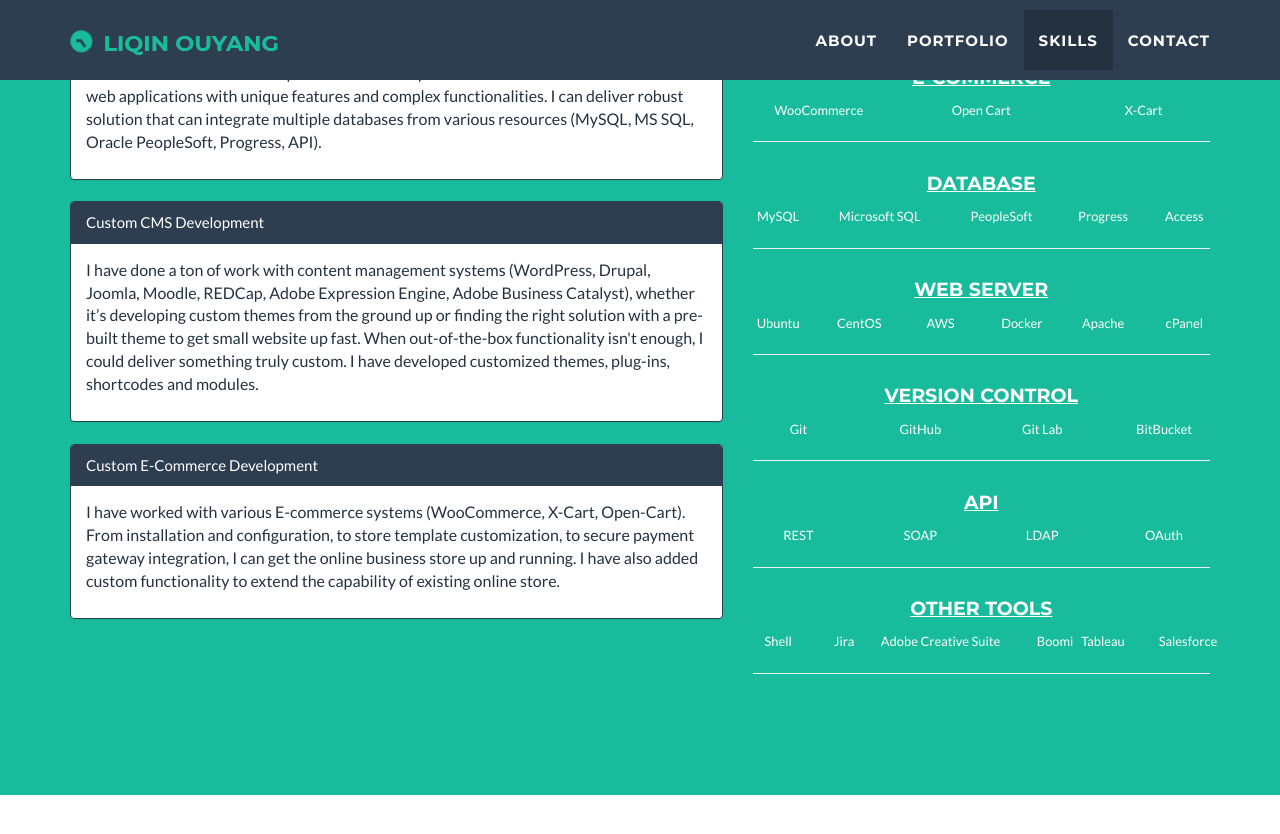
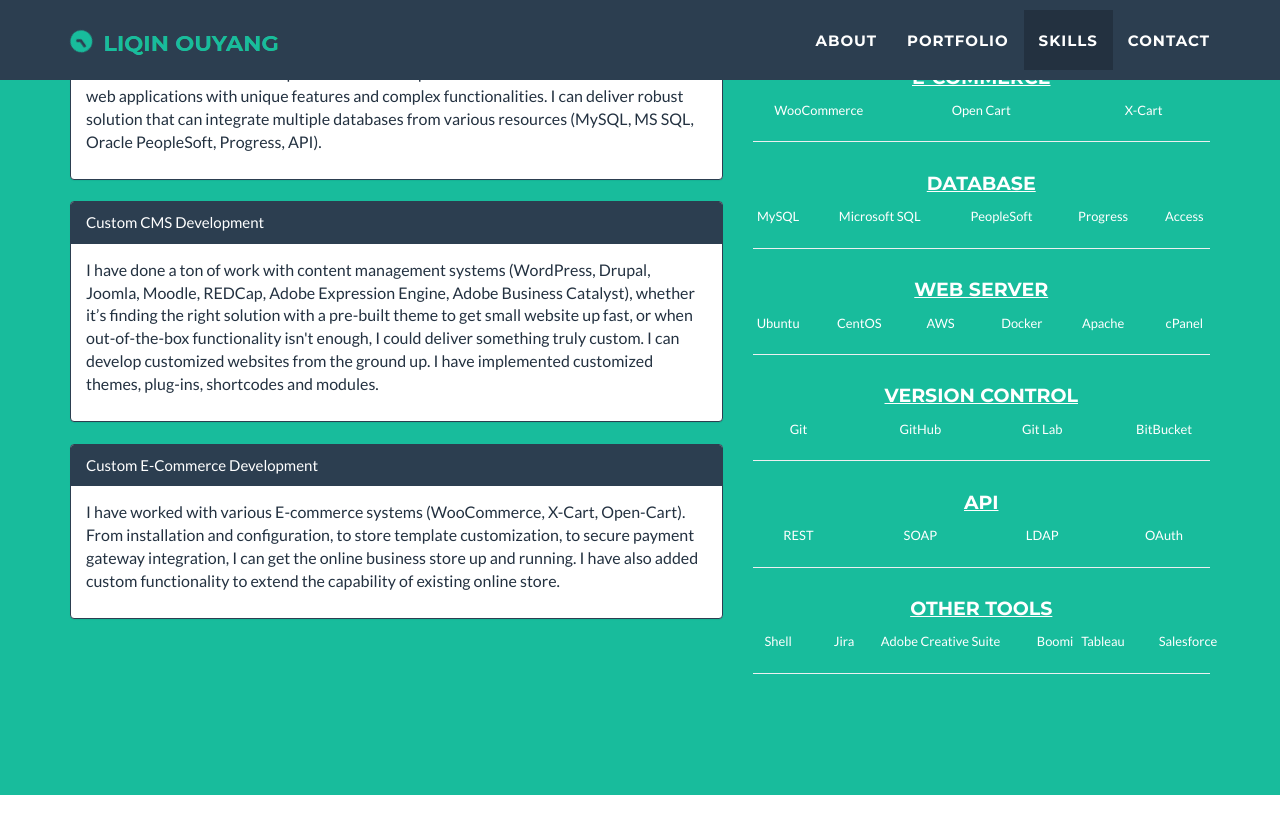
Before and after one commit to hbxtoylq/hbxtoylq.github.io, a Jekyll site: the page built from index.html, in a window 1280 px wide and 900 px high, scrolled down 3512 px. Shown: the top 834 px of the window. Built offline with Jekyll 4.4.1, drawn with Linux system fonts in a browser that asks for light colours; nearby versions of some CDN libraries.

Commit message:
Update about.html

```diff
--- a/_includes/about.html
+++ b/_includes/about.html
@@ -35,9 +35,9 @@
     <div class="panel panel-primary">
       <div class="panel-heading">Custom CMS Development</div>
      <div class="panel-body"><p style="color:#233140; font-size:16px;">
-      I have done a ton of work with content management systems (WordPress, Drupal, Joomla, Moodle, REDCap, Adobe Expression Engine, Adobe Business Catalyst), whether it’s developing custom themes
-      from the ground up or finding the right solution with a pre-built theme to get small website up fast.  When out-of-the-box functionality isn't enough, I could deliver something truly custom.
-      I have developed customized themes, plug-ins, shortcodes and modules.
+      I have done a ton of work with content management systems (WordPress, Drupal, Joomla, Moodle, REDCap, Adobe Expression Engine, Adobe Business Catalyst), whether it’s
+      finding the right solution with a pre-built theme to get small website up fast, or when out-of-the-box functionality isn't enough, I could deliver something truly custom.
+      I can develop customized websites from the ground up. I have implemented customized themes, plug-ins, shortcodes and modules.
      </p>
      </div></div>
 <br>
```
